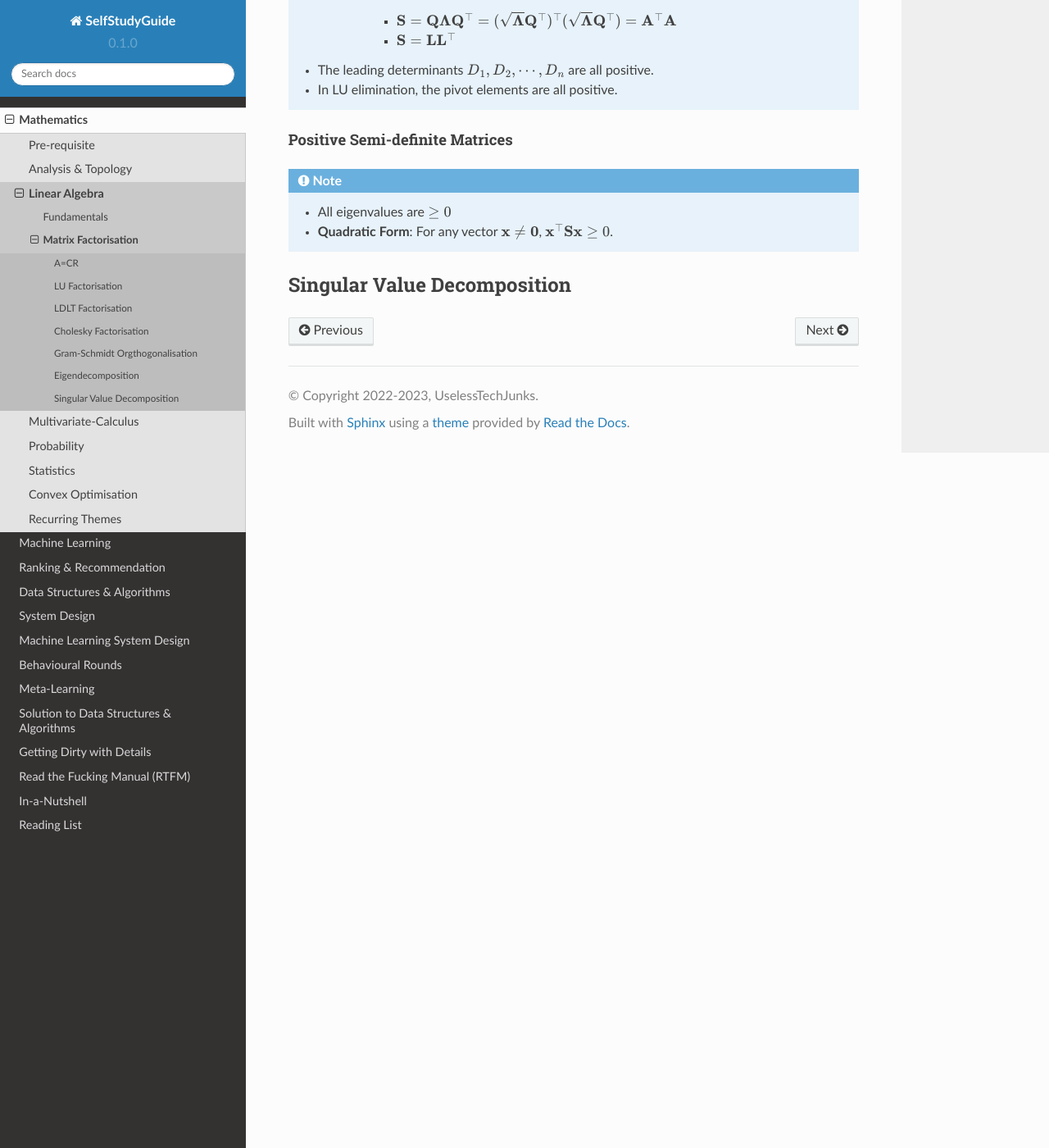
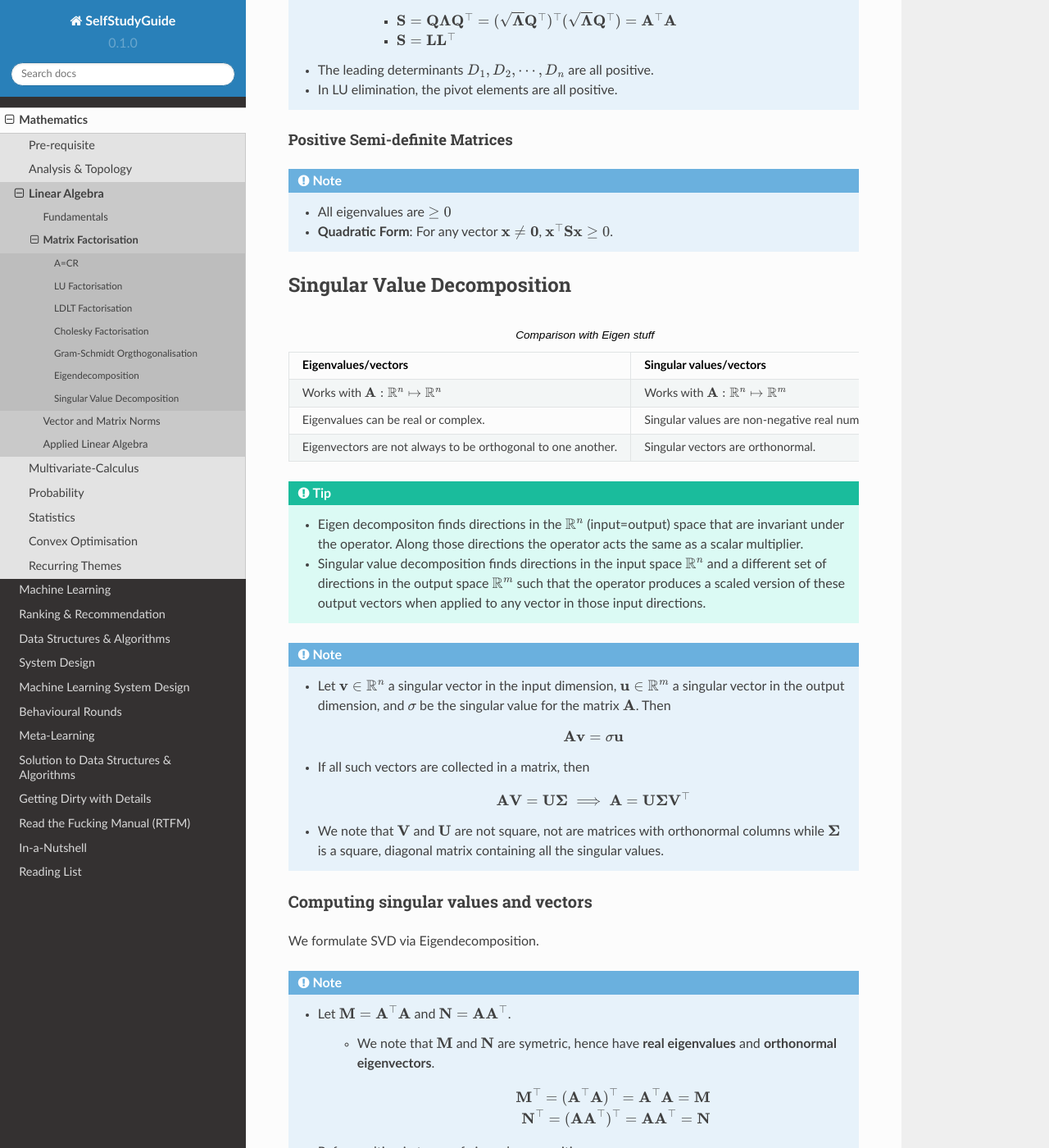
Before and after one commit to uselesstechjunks/leetcode, a Sphinx documentation site: the page built from docs/source/math/linalg/factor.rst, in a window 1280 px wide and 1400 px high, scrolled down 5637 px. Shown: the whole window at 82% size. Built offline with Sphinx 7.4.7 and the Read the Docs theme 2.0.0, drawn with Linux system fonts in a browser that asks for light colours; some of the changed text lies outside the part shown.

Commit message:
Update factor.rst (#114)
* Update factor.rst

* Update factor.rst

* Update factor.rst

* Update factor.rst

* Update factor.rst

* Update factor.rst

* Update factor.rst

* Update factor.rst

* Update factor.rst

* Create applied.rst

* Update index.rst

* Update applied.rst

* Update applied.rst

* Update applied.rst

* Create norm.rst

* Update index.rst

```diff
--- a/docs/source/math/linalg/factor.rst
+++ b/docs/source/math/linalg/factor.rst
@@ -194,3 +194,78 @@ Positive Semi-definite Matrices
 ********************************************************************************
 Singular Value Decomposition
 ********************************************************************************
+.. csv-table:: Comparison with Eigen stuff
+	:header: "Eigenvalues/vectors", "Singular values/vectors"
+	:align: center
+	:widths: 40, 40
+	:class: longtable
+
+	Works with :math:`\mathbf{A}:\mathbb{R}^n\mapsto\mathbb{R}^n`, Works with :math:`\mathbf{A}:\mathbb{R}^n\mapsto\mathbb{R}^m`
+	Eigenvalues can be real or complex., Singular values are non-negative real numbers.
+	Eigenvectors are not always to be orthogonal to one another., Singular vectors are orthonormal.
+
+.. tip::
+	* Eigen decompositon finds directions in the :math:`\mathbb{R}^n` (input=output) space that are invariant under the operator. Along those directions the operator acts the same as a scalar multiplier.
+	* Singular value decomposition finds directions in the input space :math:`\mathbb{R}^n` and a different set of directions in the output space :math:`\mathbb{R}^m` such that the operator produces a scaled version of these output vectors when applied to any vector in those input directions.
+
+.. note::
+	* Let :math:`\mathbf{v}\in\mathbb{R}^n` a singular vector in the input dimension, :math:`\mathbf{u}\in\mathbb{R}^m` a singular vector in the output dimension, and :math:`\sigma` be the singular value for the matrix :math:`\mathbf{A}`. Then
+
+		.. math:: \mathbf{A}\mathbf{v}=\sigma\mathbf{u}
+	* If all such vectors are collected in a matrix, then
+
+		.. math:: \mathbf{A}\mathbf{V}=\mathbf{U}\boldsymbol{\Sigma}\implies\mathbf{A}=\mathbf{U}\boldsymbol{\Sigma}\mathbf{V}^\top
+	* We note that :math:`\mathbf{V}` and :math:`\mathbf{U}` are not square, not are matrices with orthonormal columns while :math:`\mathbf{\Sigma}` is a square, diagonal matrix containing all the singular values.
+
+Computing singular values and vectors
+================================================================================
+We formulate SVD via Eigendecomposition.
+
+.. note::
+	* Let :math:`\mathbf{M}=\mathbf{A}^\top\mathbf{A}` and :math:`\mathbf{N}=\mathbf{A}\mathbf{A}^\top`.
+
+		* We note that :math:`\mathbf{M}` and :math:`\mathbf{N}` are symetric, hence have **real eigenvalues** and **orthonormal eigenvectors**.
+
+			.. math:: \mathbf{M}^\top=(\mathbf{A}^\top\mathbf{A})^\top=\mathbf{A}^\top\mathbf{A}=\mathbf{M}\\\mathbf{N}^\top=(\mathbf{A}\mathbf{A}^\top)^\top=\mathbf{A}\mathbf{A}^\top=\mathbf{N}
+	* Reformualtion in terms of eigen decomposition
+
+		* :math:`\mathbf{M}=\mathbf{A}^\top\mathbf{A}=(\mathbf{U}\boldsymbol{\Sigma}\mathbf{V}^\top)^\top\mathbf{U}\boldsymbol{\Sigma}\mathbf{V}^\top=\mathbf{V}\boldsymbol{\Sigma}^\top(\mathbf{U}^\top\mathbf{U})\boldsymbol{\Sigma}\mathbf{V}^\top=\mathbf{V}\boldsymbol{\Sigma}^2\mathbf{V}^\top`
+		* Similarly, :math:`\mathbf{N}=\mathbf{U}\boldsymbol{\Sigma}^2\mathbf{U}^\top`
+	* From the 2 eigen decompositions we obtain
+
+		* **Singular values**: the diagonal matrix :math:`\boldsymbol{\Sigma}=\sqrt{\boldsymbol{\Lambda}}` and
+		* **Singular vectors**: the set of vectors :math:`\mathbf{U}` and :math:`\mathbf{V}`.
+	* Since each :math:`\sigma=\sqrt{\lambda}`, we need to ensure that :math:`\lambda\geq 0`.
+
+		* :math:`\mathbf{x}^\top\mathbf{M}\mathbf{x}=\mathbf{x}^\top\mathbf{A}^\top\mathbf{A}\mathbf{x}=||\mathbf{A}\mathbf{x}||\geq 0`
+		* :math:`\mathbf{y}^\top\mathbf{N}\mathbf{y}=\mathbf{y}^\top\mathbf{A}\mathbf{A}^\top\mathbf{y}=||\mathbf{A}^\top\mathbf{y}||\geq 0`
+		* Therefore, :math:`\mathbf{M}` and :math:`\mathbf{N}` are positive semi definite, so :math:`\sqrt{\lambda}` is real.
+
+.. tip::
+	* Singular values are arranged in descending order, :math:`\sigma_1\geq\sigma_2\geq\cdots\sigma_r\geq 0=\cdots 0`, where :math:`r` is the rank of the matrix.
+	* Any linear transformation :math:`\mathbf{A}=\mathbf{U}\boldsymbol{\Sigma}\mathbf{V}^T` can be thought of as a
+
+		* pure rotation/flip
+		* stretching
+		* another pure rotation/flip
+
+	* All the stretching happens due to :math:`\boldsymbol{\Sigma}`.
+	* For any vector :math:`\mathbf{x}`, :math:`||\mathbf{A}\mathbf{x}||\leq \sigma_1||\mathbf{x}||` where :math:`\sigma_1` is the first singular value.
+
+		* Proof Hint:
+
+			* We have :math:`||\mathbf{A}\mathbf{x}||=||\mathbf{U}\boldsymbol{\Sigma}\mathbf{V}^T\mathbf{x}||`
+			* Since :math:`\mathbf{U}` and :math:`\mathbf{V}` are matrices with orthonormal columns, they don't change the length.
+			* Therefore, :math:`||\mathbf{A}\mathbf{x}||=||\boldsymbol{\Sigma}\mathbf{x}||=\sigma_1 x_1+\cdots+\sigma_n x_n\leq \sigma_1(x_1+\cdots+x_n)=\sigma_1||\mathbf{x}||`
+
+.. attention::
+	* If :math:`A` is a symmetric positive definite matrix, then its SVD is given by its eigen decomposition.
+	* If :math:`A` is a matrix with orthonormal columns, then all its singular values are 1.
+
+
+Eckart-Young: Best rank k approximation
+================================================================================
+.. attention::
+	* Let :math:`\mathbf{A}_k=\sigma_1\mathbf{u}_1\mathbf{v}_1^\top+\cdots+\sigma_k\mathbf{u}_k\mathbf{v}_k^\top` for some :math:`k\leq r`.
+	* Let :math:`\mathbf{B}` be any rank :math:`k` matrix.
+	* We have :math:`||\mathbf{A}-\mathbf{A}_k||\leq ||\mathbf{A}-\mathbf{B}||`
--- a/docs/source/math/linalg/index.rst
+++ b/docs/source/math/linalg/index.rst
@@ -6,3 +6,5 @@ Linear Algebra
 
 	funda
 	factor
+	norm
+	applied
```
Also changed, not shown: docs/source/math/linalg/applied.rst (added, +23 -0 lines), docs/source/math/linalg/norm.rst (added, +27 -0 lines).
